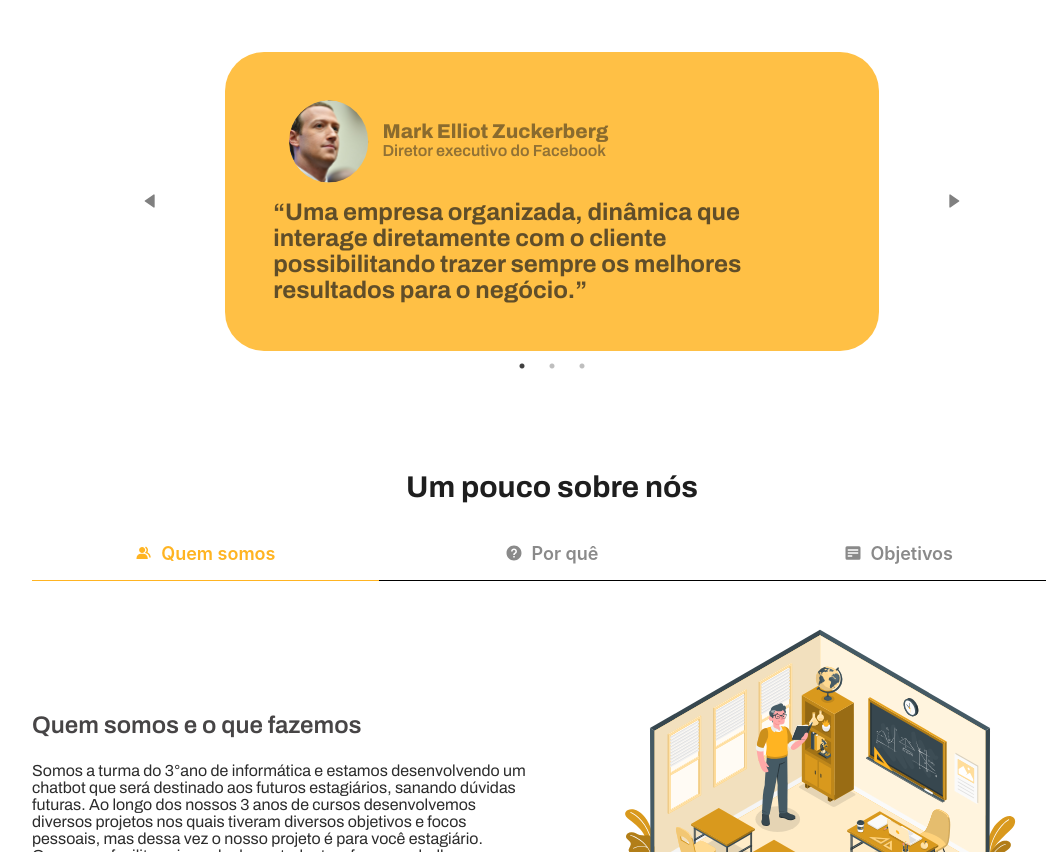
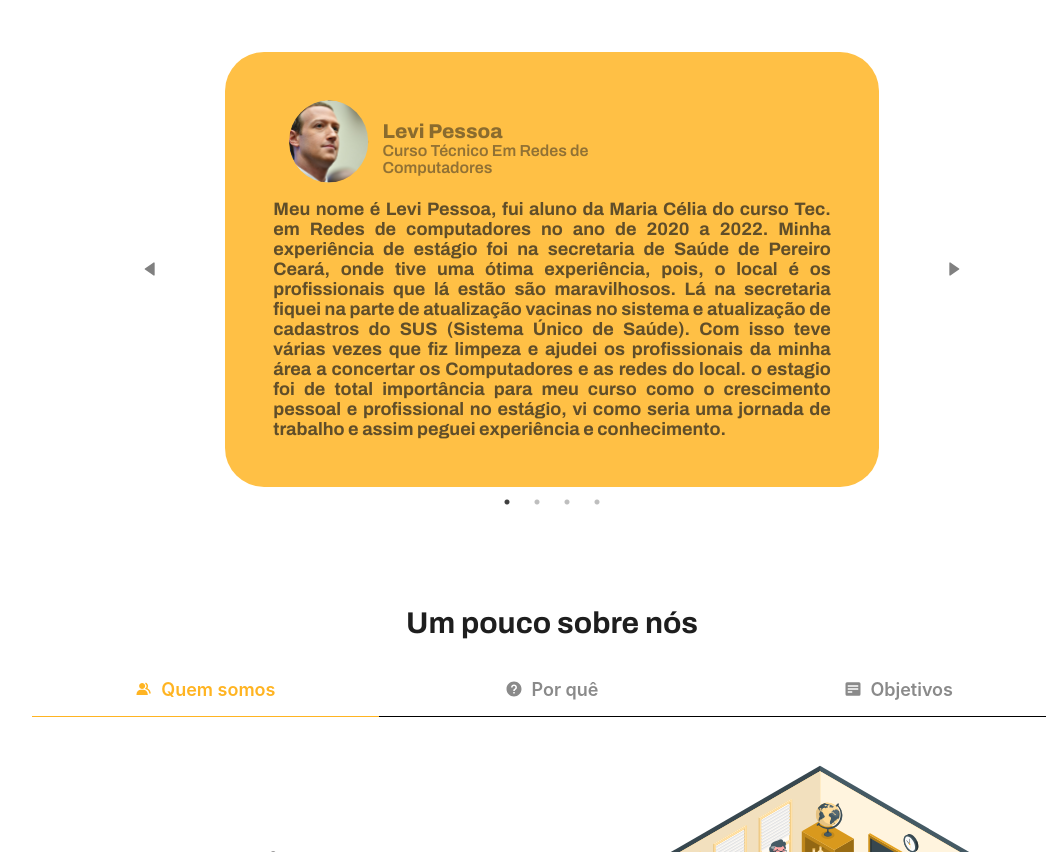
Before and after one commit to onacelio/orienta-bot, a Next.js app: page / in a window 1280 px wide. Shown: the part 980-1832 px from the top of the page, without its empty margins (88-1134 px from the left). Built offline with nearby package versions, Linux system fonts and the light colour scheme.

Commit message:
adicionado textos ex-alunos

```diff
--- a/src/components/SectionExAlunos/BannerImageSlider/styles.ts
+++ b/src/components/SectionExAlunos/BannerImageSlider/styles.ts
@@ -94,16 +94,17 @@
 export const Descricao = styled.div`
   max-width: 570px;
   color: #1e1e1e;
-  font-size: 24px;
+  font-size: 18px;
   font-style: normal;
   font-weight: 700;
   line-height: normal;
   opacity: 0.7;
+  text-align: justify;
 
   @media (max-width: ${styleGuide.breakpoints.xsmall}) {
-    font-size: 1.3rem;
+    font-size: 1rem;
   }
   @media (max-width: ${styleGuide.breakpoints.largesmall}) {
-    font-size: 1rem;
+    font-size: 0.8rem;
   }
 `;
--- a/src/components/SectionExAlunos/index.tsx
+++ b/src/components/SectionExAlunos/index.tsx
@@ -25,25 +25,32 @@
 
 const cases: Cases[] = [
   {
-    nome: 'Mark Elliot Zuckerberg',
-    funcao: 'Diretor executivo do Facebook',
+    nome: 'Levi Pessoa',
+    funcao: 'Curso Técnico Em Redes de Computadores',
     image: image.src,
     descricao:
-      '“Uma empresa organizada, dinâmica que interage diretamente com o cliente possibilitando trazer sempre os melhores resultados para o negócio.”'
+      'Meu nome é Levi Pessoa, fui aluno da Maria Célia do curso Tec. em Redes de computadores no ano de 2020 a 2022. Minha experiência de estágio foi na secretaria de Saúde de Pereiro Ceará, onde tive uma ótima experiência, pois, o local é os profissionais que lá estão são maravilhosos. Lá na secretaria fiquei na parte de atualização vacinas no sistema e atualização de cadastros do SUS (Sistema Único de Saúde). Com isso teve várias vezes que fiz limpeza e ajudei os profissionais da minha área a concertar os Computadores e as redes do local. o estagio foi de total importância para meu curso como o crescimento pessoal e profissional no estágio, vi como seria uma jornada de trabalho e assim peguei experiência e conhecimento.'
   },
   {
-    nome: 'Mark Elliot Zuckerberg 11',
-    funcao: 'Diretor executivo do Facebook',
+    nome: 'Luan dos Santos',
+    funcao: 'Curso Técnico Em  Redes de Computadores',
     image: image.src,
     descricao:
-      '“Uma empresa organizada, dinâmica que interage diretamente com o cliente possibilitando trazer sempre os melhores resultados para o negócio.”'
+      'Meu nome é Luan dos Santos, sou da escola Poeta Sinó Pinheiro em Jaguaribe, e estou cursando o curso de redes de computadores. Iniciei o período de estágio apreensivo com tudo aquilo que eu estava prestes a vivenciar, mas logo no início, ao ser introduzido ao mercado de trabalho me senti acolhido e preenchido com toda a gama de profissionais experientes prontos para me proporcionar uma vasta construção de conhecimento. Enfim, a experiência de estágio está sendo única e excepcional para a minha construção enquanto profissional adentrando com a primeira experiência no mercado de trabalho.'
   },
   {
-    nome: 'Mark Elliot Zuckerberg 22',
-    funcao: 'Diretor executivo do Facebook',
+    nome: 'Mateus Henrique Bessa',
+    funcao: 'Curso Técnico Em  Fruticultura',
     image: image.src,
     descricao:
-      '“Uma empresa organizada, dinâmica que interage diretamente com o cliente possibilitando trazer sempre os melhores resultados para o negócio.”'
+      'Mateus Henrique Bessa Silva. EEEP Professora Maria Célia Pinheiro Falcão. Curso Técnico em Fruticultura. Minha experiência no estágio tem sido um divisor de águas. Pois trabalhar estudar ao mesmo tempo tem me ajudado na minha área social como estudante. De maneira que em cada oportunidade eu tenho procurado me posicionar para dar o meu máximo. Aprendi que é possível chegar onde se quer e fazer aquilo que muitos dizem que não tem capacidade. Dica para futuros estagiários: se doar para lá na frente perceber que valeu a pena.'
+  },
+  {
+    nome: 'Pablo Kaue',
+    funcao: 'Curso Técnico Em Informática',
+    image: image.src,
+    descricao:
+      'Minha experiência como estagiário foi uma das melhores possíveis, pois foi o meu primeiro contato com o mundo do trabalho. Pelas empresas que passei pude conhecer pessoas incríveis e mostrar um pouco do que aprendi na escola. Da montagem e desmontagem de PC até a criação de códigos, sempre procurei dar meu máximo, e esse é o conselho que dou, procure dar seu máximo independente de onde você esteja e o que esteja fazendo, e não ser melhor que ninguém, e se que o seu "eu" de ontem.'
   }
 ];
 
```
